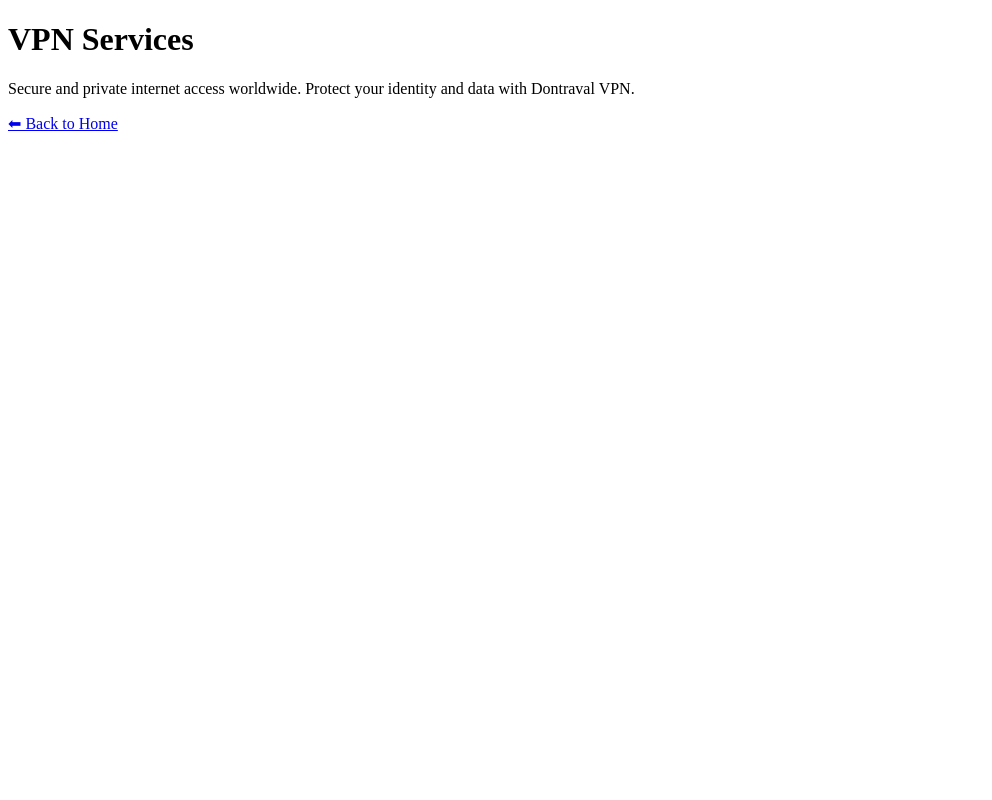
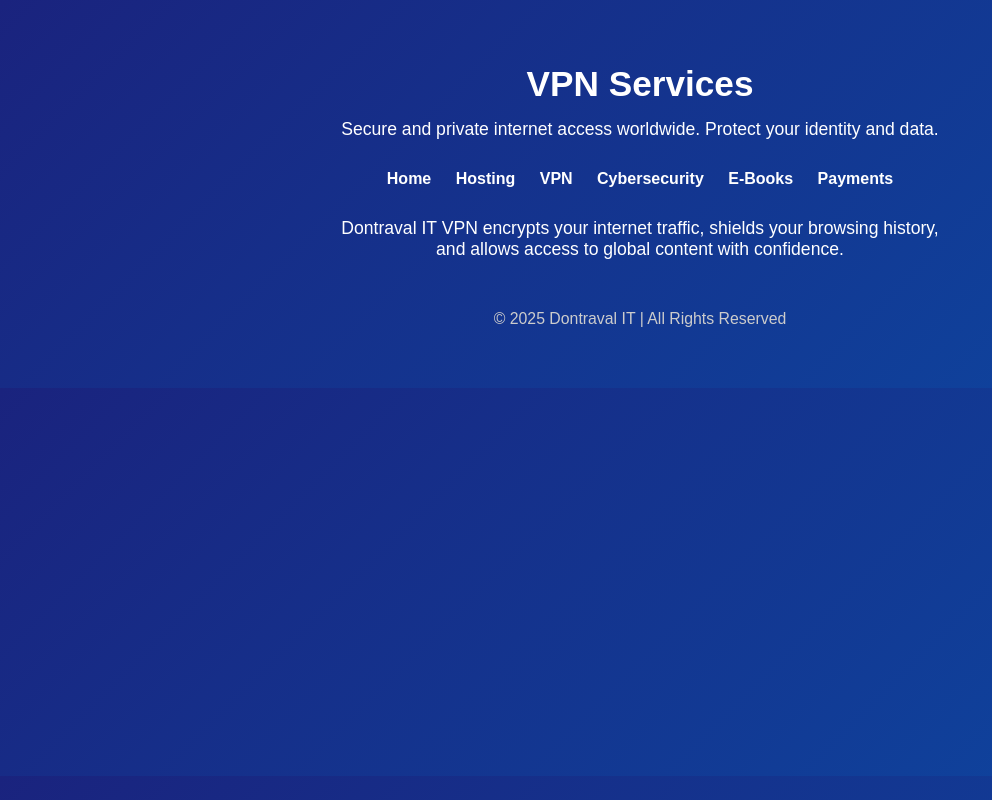
Before and after one commit to Nouri11190/dontraval-page, a plain HTML site: page vpn.html in a window 1280 px wide. Shown: the whole page, without its empty margins (0-992 px from the left). Drawn offline with Linux system fonts and the light colour scheme.

Commit message:
Update vpn.html

```diff
--- a/vpn.html
+++ b/vpn.html
@@ -3,11 +3,39 @@
 <head>
   <meta charset="UTF-8">
   <meta name="viewport" content="width=device-width, initial-scale=1.0">
-  <title>VPN Services – Dontraval IT</title>
+  <title>VPN – Dontraval IT</title>
+  <style>
+    body { margin: 0; font-family: Arial, sans-serif; background: linear-gradient(135deg, #1a237e, #0d47a1); color: white; text-align: center; padding: 40px 20px; }
+    header { margin-bottom: 30px; }
+    nav { margin-bottom: 30px; }
+    nav a { color: white; margin: 0 10px; text-decoration: none; font-weight: bold; transition: color 0.3s ease; }
+    nav a:hover { color: #ff5722; }
+    h1 { font-size: 2.2em; margin-bottom: 15px; }
+    p { font-size: 1.1em; max-width: 600px; margin: 0 auto 20px auto; }
+    footer { margin-top: 50px; font-size: 0.9em; color: #ccc; }
+  </style>
 </head>
 <body>
-  <h1>VPN Services</h1>
-  <p>Secure and private internet access worldwide. Protect your identity and data with Dontraval VPN.</p>
-  <a href="index.html">⬅ Back to Home</a>
+  <header>
+    <h1>VPN Services</h1>
+    <p>Secure and private internet access worldwide. Protect your identity and data.</p>
+  </header>
+
+  <nav>
+    <a href="index.html">Home</a>
+    <a href="hosting.html">Hosting</a>
+    <a href="vpn.html">VPN</a>
+    <a href="cybersecurity.html">Cybersecurity</a>
+    <a href="ebooks.html">E-Books</a>
+    <a href="payments.html">Payments</a>
+  </nav>
+
+  <section>
+    <p>Dontraval IT VPN encrypts your internet traffic, shields your browsing history, and allows access to global content with confidence.</p>
+  </section>
+
+  <footer>
+    <p>&copy; 2025 Dontraval IT | All Rights Reserved</p>
+  </footer>
 </body>
 </html>
```
